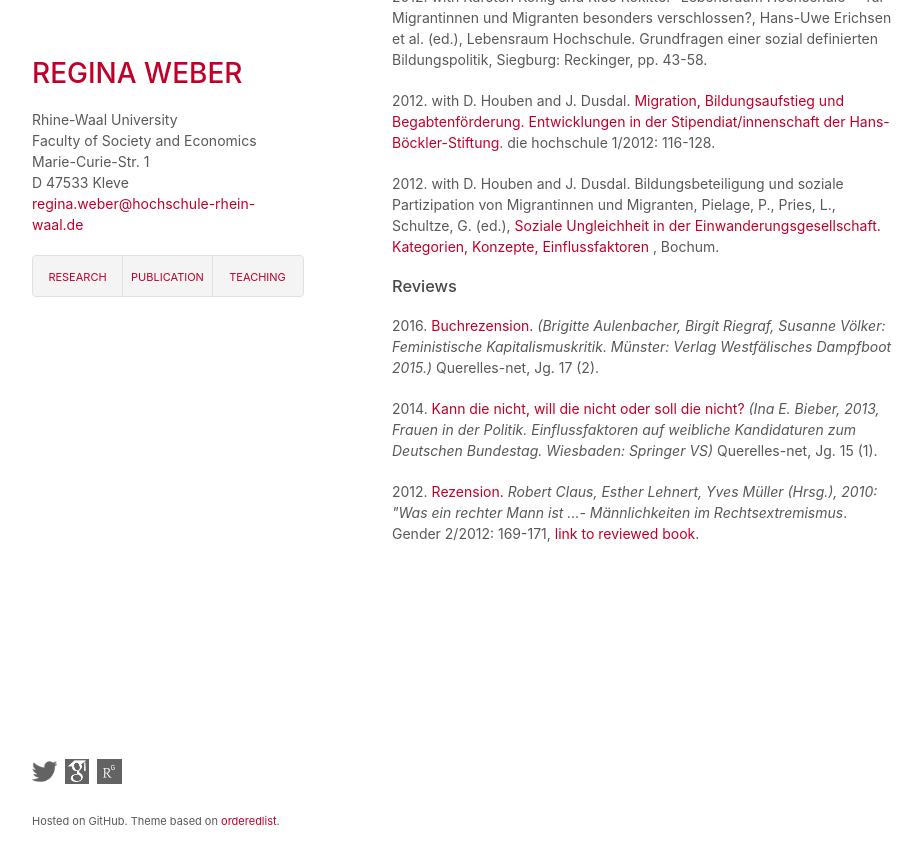
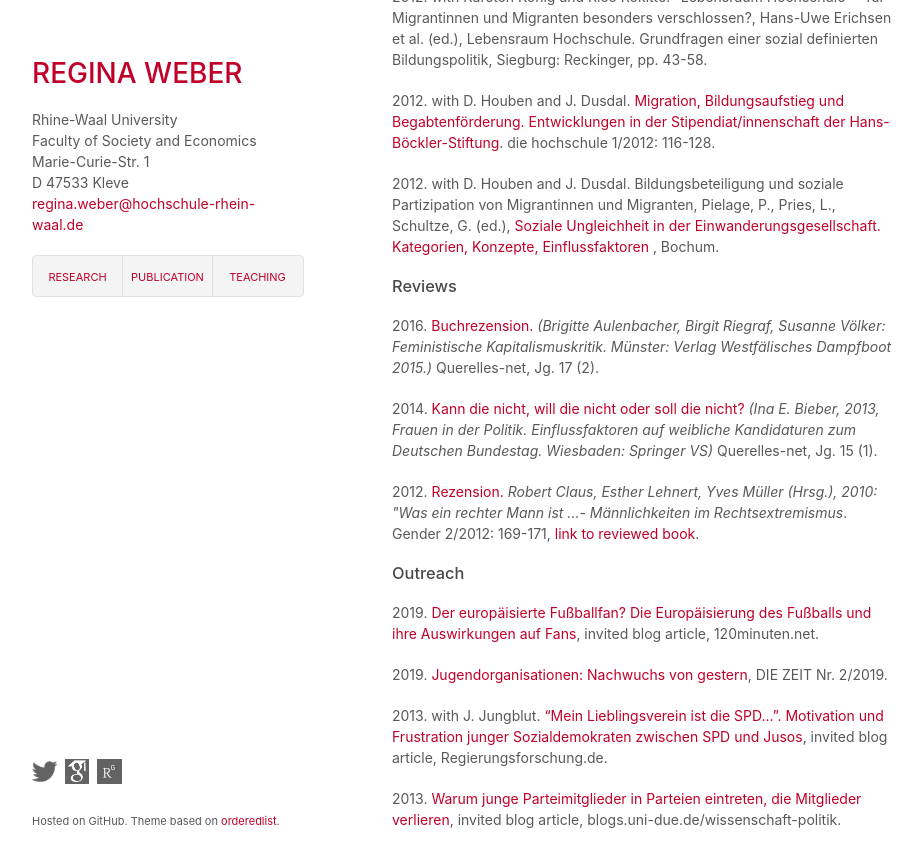
Before and after one commit to robertocabreratapia/robertocabreratapia.github.io, a Jekyll site: the page built from publication.html, in a window 1280 px wide and 900 px high, scrolled down 1016 px. Shown: the top 867 px of the window, without its empty margins (178-1100 px from the left). Built offline with Jekyll 4.4.1, drawn with Linux system fonts in a browser that asks for light colours.

Commit message:
Update publication.html

```diff
--- a/publication.html
+++ b/publication.html
@@ -24,3 +24,9 @@ layout: default
 <p>2016. <a href="doi:10.14766/1187">Buchrezension.</a> <em> (Brigitte Aulenbacher, Birgit Riegraf, Susanne Völker: Feministische Kapitalismuskritik. Münster: Verlag Westfälisches Dampfboot 2015.) </em> Querelles-net, Jg. 17 (2).</p>
 <p>2014. <a href="http://www.querelles-net.de/index.php/qn/article/view/1111">Kann die nicht, will die nicht oder soll die nicht?</a> <em>(Ina E. Bieber, 2013, Frauen in der Politik. Einflussfaktoren auf weibliche Kandidaturen zum Deutschen Bundestag. Wiesbaden: Springer VS)</em> Querelles-net, Jg. 15 (1).</p>
 <p>2012. <a href="https://www.budrich-journals.de/index.php/gender/article/view/17922/15597">Rezension.</a> <em>Robert Claus, Esther Lehnert, Yves Müller (Hrsg.), 2010: "Was ein rechter Mann ist ...- Männlichkeiten im Rechtsextremismus</em>. Gender 2/2012: 169-171, <a href="http://www.rosalux.de/fileadmin/rls_uploads/pdfs/Publ-Texte/Texte_68.pdf">link to reviewed book</a>.</p>
+
+<h3>Outreach</h3>
+<p>2019. <a href="https://120minuten.net/der-europaeisierte-fussballfan/">Der europäisierte Fußballfan? Die Europäisierung des Fußballs und ihre Auswirkungen auf Fans</a>, invited blog article, 120minuten.net.</p>
+<p>2019. <a href="https://www.zeit.de/2019/02/parteijugend-jugendorganisationen-nachwuchs-frauen">Jugendorganisationen: Nachwuchs von gestern</a>, DIE ZEIT Nr. 2/2019.</p>
+<p>2013. with J. Jungblut. <a href="https://regierungsforschung.de/mein-lieblingsverein-ist-die-spd-motivation-und-frustration-junger-sozialdemokraten-zwischen-spd-und-jusos/">“Mein Lieblingsverein ist die SPD...”. Motivation und Frustration junger Sozialdemokraten zwischen SPD und Jusos</a>, invited blog article, Regierungsforschung.de. </p>
+<p>2013. <a href="http://blogs.uni-due.de/wissenschaft-politik/2013/11/11/was-hat-dich-hier-her-gebracht-warum-dennoch-junge-parteimitglieder-in-parteien-eintreten-die-mitglieder-verlieren/">Warum junge Parteimitglieder in Parteien eintreten, die Mitglieder verlieren</a>, invited blog article, blogs.uni-due.de/wissenschaft-politik.
```
